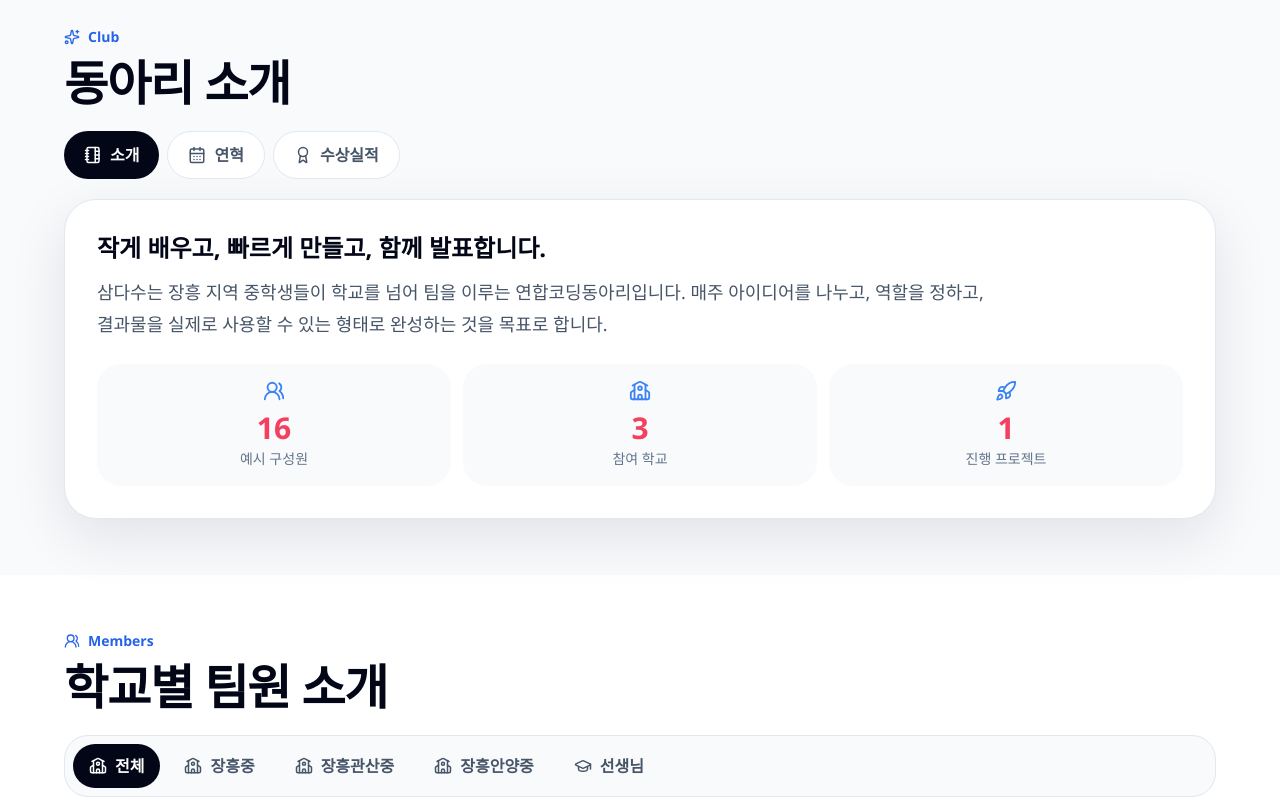
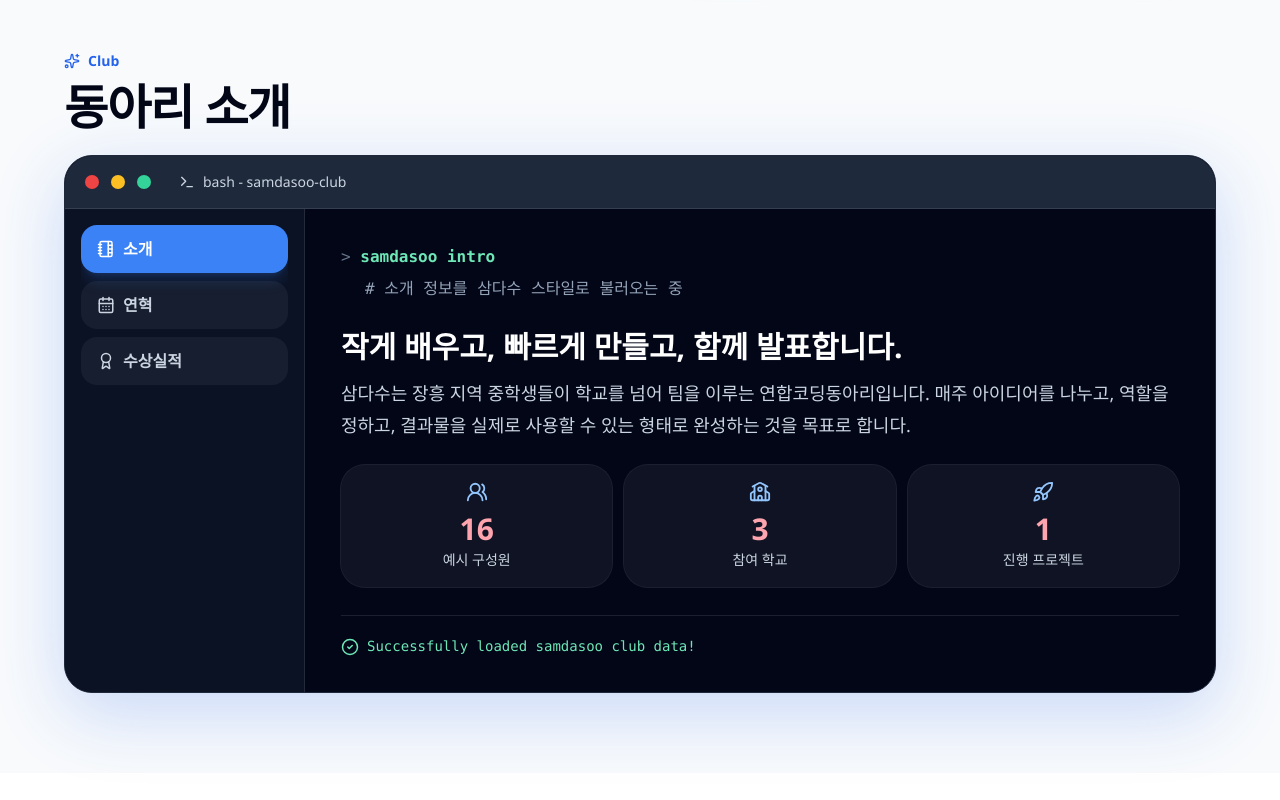
Before and after one commit to YounghyunT/SDS, a React (Vite) app: page / in a window 1280 px wide. Shown: the part 720-1520 px from the top of the page. Built offline with nearby package versions, Linux system fonts and the light colour scheme.

Commit message:
Style club section as terminal panel

```diff
--- a/src/main.jsx
+++ b/src/main.jsx
@@ -4,6 +4,7 @@ import {
   Award,
   CalendarDays,
   ChevronRight,
+  CircleCheck,
   Code2,
   Gamepad2,
   Github,
@@ -13,6 +14,7 @@ import {
   NotebookTabs,
   Rocket,
   School,
+  Terminal,
   Sparkles,
   Sun,
   Trophy,
@@ -190,35 +192,60 @@ function Hero() {
 
 function ClubSection({ activeTab, setActiveTab }) {
   const tabs = [
-    { id: "about", label: "소개", icon: NotebookTabs },
-    { id: "history", label: "연혁", icon: CalendarDays },
-    { id: "awards", label: "수상실적", icon: Award },
+    { id: "about", label: "소개", command: "samdasoo intro", icon: NotebookTabs },
+    { id: "history", label: "연혁", command: "git log --samdasoo", icon: CalendarDays },
+    { id: "awards", label: "수상실적", command: "cat awards.md", icon: Award },
   ];
+  const active = tabs.find((tab) => tab.id === activeTab) || tabs[0];
 
   return (
-    <section id="club" className="bg-slate-50 px-5 py-14 dark:bg-slate-900/55">
+    <section id="club" className="bg-slate-50 px-5 py-14 dark:bg-slate-900/55 md:py-20">
       <div className="mx-auto max-w-6xl">
         <SectionTitle eyebrow="Club" title="동아리 소개" icon={Sparkles} />
-        <div className="mt-6 flex gap-2 overflow-x-auto pb-2">
+        <div className="mt-6 overflow-hidden rounded-[1.75rem] border border-slate-800 bg-slate-950 shadow-glow dark:border-white/10">
+          <div className="flex items-center gap-3 border-b border-white/10 bg-slate-800 px-5 py-4">
+            <span className="h-3.5 w-3.5 rounded-full bg-red-500" />
+            <span className="h-3.5 w-3.5 rounded-full bg-amber-400" />
+            <span className="h-3.5 w-3.5 rounded-full bg-emerald-400" />
+            <div className="ml-4 flex min-w-0 items-center gap-2 text-sm font-medium text-slate-300">
+              <Terminal size={16} />
+              <span className="truncate">bash - samdasoo-club</span>
+            </div>
+          </div>
+          <div className="grid gap-0 lg:grid-cols-[240px_1fr]">
+            <div className="border-b border-white/10 bg-slate-900/70 p-4 lg:border-b-0 lg:border-r">
+              <div className="flex gap-2 overflow-x-auto lg:grid">
                 {tabs.map((tab) => (
                   <button
                     key={tab.id}
                     type="button"
                     onClick={() => setActiveTab(tab.id)}
-              className={`inline-flex h-12 shrink-0 items-center gap-2 rounded-full px-5 font-black transition ${
+                    className={`inline-flex h-12 shrink-0 items-center gap-2 rounded-2xl px-4 text-left font-black transition ${
                       activeTab === tab.id
-                  ? "bg-slate-950 text-white dark:bg-white dark:text-slate-950"
-                  : "border border-slate-200 bg-white text-slate-600 dark:border-white/10 dark:bg-white/5 dark:text-slate-300"
+                        ? "bg-blue-500 text-white shadow-lg shadow-blue-500/20"
+                        : "bg-white/5 text-slate-300 hover:bg-white/10"
                     }`}
                   >
                     <tab.icon size={18} /> {tab.label}
                   </button>
                 ))}
               </div>
-        <div className="mt-3 rounded-[2rem] border border-slate-200 bg-white p-6 shadow-soft dark:border-white/10 dark:bg-slate-950 md:p-8">
+            </div>
+            <div className="p-5 sm:p-7 md:p-9">
+              <div className="mb-7 font-mono text-sm sm:text-base">
+                <span className="text-slate-500">&gt;</span>{" "}
+                <span className="font-black text-emerald-300">{active.command}</span>
+                <p className="mt-2 pl-6 text-slate-400"># {active.label} 정보를 삼다수 스타일로 불러오는 중</p>
+              </div>
               {activeTab === "about" && <AboutPanel />}
               {activeTab === "history" && <HistoryPanel />}
               {activeTab === "awards" && <AwardsPanel />}
+              <div className="mt-7 border-t border-white/10 pt-5 font-mono text-sm text-emerald-300">
+                <CircleCheck className="mr-2 inline" size={18} />
+                Successfully loaded samdasoo club data!
+              </div>
+            </div>
+          </div>
         </div>
       </div>
     </section>
@@ -228,8 +255,8 @@ function ClubSection({ activeTab, setActiveTab }) {
 function AboutPanel() {
   return (
     <>
-      <h3 className="text-2xl font-black">작게 배우고, 빠르게 만들고, 함께 발표합니다.</h3>
-      <p className="mt-3 max-w-4xl text-lg leading-8 text-slate-600 dark:text-slate-300">
+      <h3 className="text-2xl font-black text-white md:text-3xl">작게 배우고, 빠르게 만들고, 함께 발표합니다.</h3>
+      <p className="mt-3 max-w-4xl text-lg leading-8 text-slate-300">
         삼다수는 장흥 지역 중학생들이 학교를 넘어 팀을 이루는 연합코딩동아리입니다. 매주 아이디어를 나누고, 역할을 정하고, 결과물을 실제로 사용할 수 있는 형태로 완성하는 것을 목표로 합니다.
       </p>
       <div className="mt-6 grid grid-cols-3 gap-3">
@@ -251,11 +278,11 @@ function HistoryPanel() {
   return (
     <div className="grid gap-3">
       {items.map(([date, text]) => (
-        <div key={date} className="flex items-start gap-3 rounded-3xl bg-slate-50 p-4 dark:bg-white/5">
-          <CalendarDays className="mt-1 shrink-0 text-blue-500" size={20} />
+        <div key={date} className="flex items-start gap-3 rounded-3xl bg-white/5 p-4 ring-1 ring-white/10">
+          <CalendarDays className="mt-1 shrink-0 text-cyan-300" size={20} />
           <div>
-            <strong className="text-blue-600 dark:text-blue-300">{date}</strong>
-            <p className="mt-1 text-slate-600 dark:text-slate-300">{text}</p>
+            <strong className="font-mono text-cyan-300">{date}</strong>
+            <p className="mt-1 text-slate-300">{text}</p>
           </div>
         </div>
       ))}
@@ -272,11 +299,11 @@ function AwardsPanel() {
   return (
     <div className="grid gap-3">
       {items.map(([title, text]) => (
-        <div key={title} className="flex items-start gap-3 rounded-3xl bg-slate-50 p-4 dark:bg-white/5">
-          <Trophy className="mt-1 shrink-0 text-amber-500" size={22} />
+        <div key={title} className="flex items-start gap-3 rounded-3xl bg-white/5 p-4 ring-1 ring-white/10">
+          <Trophy className="mt-1 shrink-0 text-yellow-300" size={22} />
           <div>
-            <strong>{title}</strong>
-            <p className="mt-1 text-slate-600 dark:text-slate-300">{text}</p>
+            <strong className="text-white">{title}</strong>
+            <p className="mt-1 text-slate-300">{text}</p>
           </div>
         </div>
       ))}
@@ -397,10 +424,10 @@ function SectionTitle({ eyebrow, title, icon: Icon }) {
 
 function Stat({ number, label, icon: Icon }) {
   return (
-    <div className="rounded-3xl bg-slate-50 p-4 text-center dark:bg-white/5">
-      <Icon className="mx-auto mb-2 text-blue-500" size={22} />
-      <strong className="block text-3xl font-black text-rose-500">{number}</strong>
-      <span className="text-sm text-slate-500 dark:text-slate-400">{label}</span>
+    <div className="rounded-3xl bg-white/5 p-4 text-center ring-1 ring-white/10">
+      <Icon className="mx-auto mb-2 text-blue-300" size={22} />
+      <strong className="block text-3xl font-black text-rose-300">{number}</strong>
+      <span className="text-sm text-slate-300">{label}</span>
     </div>
   );
 }
```
Lines whose indentation alone changed are shown as unchanged.
